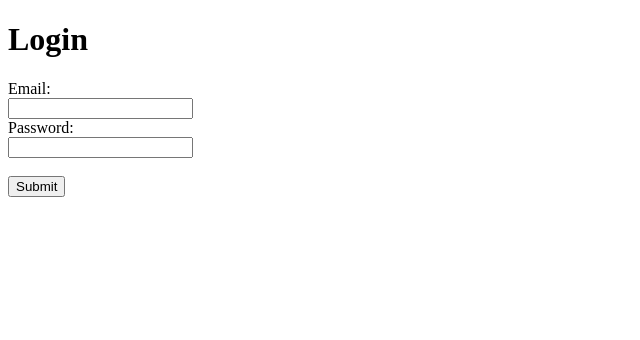
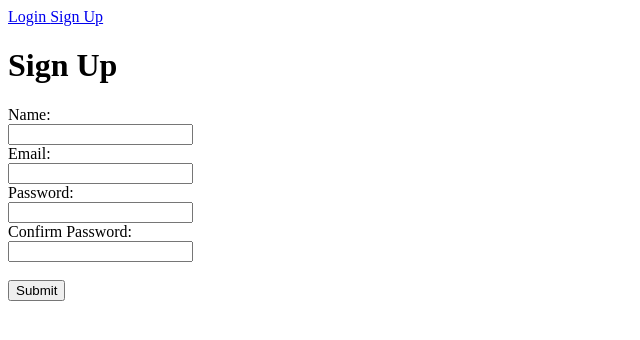
Before and after one commit to Aortix/BuddyConnect, a React (Create React App) app in the folder client/: page /sign-up in a window 1280 px wide. Shown: the top 340 px of the page, without its empty margins (0-640 px from the left). Built offline with nearby package versions, Linux system fonts and the light colour scheme.

Commit message:
working on auth functionality on front endy. sign up and login are working and are saving a token in localstorage

```diff
--- a/client/package.json
+++ b/client/package.json
@@ -4,9 +4,11 @@
   "private": true,
   "dependencies": {
     "axios": "^0.18.0",
+    "jwt-decode": "^2.2.0",
     "react": "^16.8.6",
     "react-dom": "^16.8.6",
     "react-redux": "^6.0.1",
+    "react-router-dom": "^5.0.0",
     "react-scripts": "2.1.8",
     "redux": "^4.0.1",
     "redux-thunk": "^2.3.0"
--- a/client/src/App.js
+++ b/client/src/App.js
@@ -1,24 +1,37 @@
 import React, { Component } from "react";
 import { connect } from "react-redux";
+import { BrowserRouter as Router, Route, Link } from "react-router-dom";
 import "./App.css";
 
 //Actions
-import authLogin from "./actions/authLogin";
+import { authLogin, authSignUp, authCheck } from "./actions/auth";
 
 //Components
 import Login from "./components/Login/Login";
+import SignUp from "./components/SignUp/SignUp";
+import Header from "./components/Header/Header";
+import Dashboard from "./components/Dashboard/Dashboard";
 
 class App extends Component {
   state = {
+    name: "",
     email: "",
-    password: ""
+    password: "",
+    confirm_password: ""
   };
 
   handleLoginSubmit = event => {
     event.preventDefault();
-    this.props.onFormSubmit(
-      event.target.email.value,
-      event.target.password.value
+    this.props.onLoginSubmit(this.state.email, this.state.password);
+  };
+
+  handleSignUpSubmit = event => {
+    event.preventDefault();
+    this.props.onSignUpSubmit(
+      this.state.name,
+      this.state.email,
+      this.state.password,
+      this.state.confirm_password
     );
   };
 
@@ -26,35 +39,70 @@ class App extends Component {
     this.setState({
       [event.target.name]: event.target.value
     });
-    console.log(this.state.email, this.state.password);
   };
 
   render() {
     return (
+      <Router>
         <div className="App">
+          <Route path="/" component={Header} />
+          <Route
+            exact
+            path="/dashboard"
+            render={props => (
+              <Dashboard
+                authCheck={this.props.authCheck}
+                authenticated={this.props.authenticated}
+                {...props}
+              />
+            )}
+          />
+          <Route
+            exact
+            path="/sign-up"
+            render={() => (
+              <SignUp
+                handleSignUpSubmit={this.handleSignUpSubmit}
+                handleChange={this.handleChange}
+                name={this.state.name}
+                email={this.state.email}
+                password={this.state.password}
+                confirm_password={this.state.confirm_password}
+              />
+            )}
+          />
+          <Route
+            exact
+            path="/login"
+            render={() => (
               <Login
                 handleLoginSubmit={this.handleLoginSubmit}
                 handleChange={this.handleChange}
                 email={this.state.email}
                 password={this.state.password}
               />
-        <p>
-          {this.props.email} {this.props.password} {this.props.token}
-        </p>
+            )}
+          />
         </div>
+      </Router>
     );
   }
 }
 
 const mapStateToProps = state => ({
   email: state.authReducer.email,
-  password: state.authReducer.password,
-  token: state.authReducer.token
+  authenticated: state.authReducer.authenticated
 });
 
 const mapDispatchToProps = dispatch => ({
-  onFormSubmit: (email, password) => {
+  onSignUpSubmit: (name, email, password, confirm_password) => {
+    dispatch(authSignUp(name, email, password, confirm_password));
+  },
+  onLoginSubmit: (email, password) => {
     dispatch(authLogin(email, password));
+  },
+  authCheck: () => {
+    dispatch(authCheck());
   }
 });
 
--- /dev/null
+++ b/client/src/actions/auth.js
@@ -0,0 +1,78 @@
+import axios from "axios";
+import { LOGIN_INFORMATION, AUTHENTICATED } from "./../actions/types";
+
+export const authSignUp = (
+  name,
+  email,
+  password,
+  confirm_password
+) => dispatch => {
+  const requestBody = {
+    name,
+    email,
+    password,
+    password2: confirm_password
+  };
+  console.log(requestBody);
+  axios
+    .post("http://localhost:5000/api/user/sign-up", requestBody)
+    .then(data => {
+      console.log(data);
+      console.log("User should have been added.");
+    })
+    .catch(err => {
+      return err;
+    });
+};
+
+export const authLogin = (email, password) => dispatch => {
+  const requestBody = {
+    email,
+    password
+  };
+  axios
+    .post("http://localhost:5000/api/user/login", requestBody)
+    .then(data => {
+      console.log(data);
+      dispatch({
+        type: LOGIN_INFORMATION,
+        payload: {
+          email: data.email
+        }
+      });
+      window.localStorage.setItem("token", data.data.token);
+      console.log("Token should be in localstorage if login was successful.");
+    })
+    .catch(err => {
+      return err;
+    });
+};
+
+export const authCheck = () => dispatch => {
+  const requestBody = {
+    token: localStorage.getItem("token")
+  };
+
+  const config = {
+    headers: {
+      Authorization: localStorage.getItem("token")
+    }
+  };
+  axios
+    .post("http://localhost:5000/api/user/verify-user", requestBody, config)
+    .then(data => {
+      console.log("returned true!");
+      dispatch({
+        type: AUTHENTICATED,
+        payload: { authenticated: true }
+      });
+    })
+    .catch(err => {
+      console.log("returned false");
+      dispatch({
+        type: AUTHENTICATED,
+        payload: { authenticated: false }
+      });
+      console.log(err);
+    });
+};
--- a/client/src/actions/authLogin.js
+++ /dev/null
@@ -1,28 +0,0 @@
-import axios from "axios";
-import { LOGIN_INFORMATION } from "./types";
-
-export const authLogin = (email, password) => dispatch => {
-  const requestBody = {
-    email: email,
-    password: password
-  };
-  axios
-    .post("http://localhost:5000/api/user/login", requestBody)
-    .then(data => {
-      console.log(data);
-      /*dispatch({
-        type: LOGIN_INFORMATION,
-        payload: {
-          email,
-          password,
-          token: data.data.token
-        }
-      });*/
-      window.localStorage.setItem("token", data.data.token);
-    })
-    .catch(err => {
-      return err;
-    });
-};
-
-export default authLogin;
--- a/client/src/actions/types.js
+++ b/client/src/actions/types.js
@@ -1 +1,3 @@
 export const LOGIN_INFORMATION = "LOGIN_INFORMATION";
+export const SIGN_UP_INFORMATION = "SIGN_UP_INFORMATION";
+export const AUTHENTICATED = "AUTHENTICATED";
--- a/client/src/components/Dashboard/Dashboard.js
+++ b/client/src/components/Dashboard/Dashboard.js
@@ -0,0 +1,25 @@
+import React, { Component } from "react";
+import { Redirect } from "react-router-dom";
+import axios from "axios";
+import jwt_decode from "jwt-decode";
+
+export default class Dashboard extends Component {
+  componentDidMount = () => {
+    this.props.authCheck();
+  };
+
+  render() {
+    return this.props.authenticated === true ? (
+      <div>
+        <h2>Dashboard for authorized users.</h2>
+        <h3>Posts Here:</h3>
+        {console.log("It did hit here!")}
+      </div>
+    ) : (
+      <div>
+        {console.log(this.props.authenticated)}
+        {this.props.history.push("/login")}
+      </div>
+    );
+  }
+}
--- a/client/src/components/Header/HeaderAuth/HeaderAuth.js
+++ b/client/src/components/Header/HeaderAuth/HeaderAuth.js
@@ -1,5 +1,15 @@
 import React from "react";
+import { Link } from "react-router-dom";
 
 export default function HeaderAuth() {
-  return <div />;
+  return (
+    <div>
+      <span>
+        <Link to="/login">Login </Link>
+      </span>
+      <span>
+        <Link to="/sign-up">Sign Up</Link>
+      </span>
+    </div>
+  );
 }
--- a/client/src/components/SignUp/SignUp.js
+++ b/client/src/components/SignUp/SignUp.js
@@ -0,0 +1,44 @@
+import React from "react";
+
+export default function SignUp(props) {
+  return (
+    <div>
+      <h1>Sign Up</h1>
+      <form onSubmit={props.handleSignUpSubmit}>
+        Name: <br />
+        <input
+          type="text"
+          name="name"
+          onChange={props.handleChange}
+          value={props.name}
+        />
+        <br />
+        Email: <br />
+        <input
+          type="email"
+          name="email"
+          onChange={props.handleChange}
+          value={props.email}
+        />
+        <br />
+        Password: <br />
+        <input
+          type="password"
+          name="password"
+          onChange={props.handleChange}
+          value={props.password}
+        />
+        <br />
+        Confirm Password: <br />
+        <input
+          type="password"
+          name="confirm_password"
+          onChange={props.handleChange}
+          value={props.confirm_password}
+        />
+        <br /> <br />
+        <input type="submit" name="Submit" onClick={props.handleSignUpSubmit} />
+      </form>
+    </div>
+  );
+}
--- a/client/src/reducers/authReducer.js
+++ b/client/src/reducers/authReducer.js
@@ -1,18 +1,21 @@
-import { LOGIN_INFORMATION } from "./../actions/types";
+import { LOGIN_INFORMATION, AUTHENTICATED } from "./../actions/types";
 
 const initialState = {
   email: "",
-  password: "",
-  token: ""
+  authenticated: false
 };
 
 export const authReducer = (state = initialState, action) => {
   switch (action.type) {
     case LOGIN_INFORMATION:
       return {
-        email: action.payload.email,
-        password: action.payload.password,
-        token: action.payload.token
+        ...state,
+        email: action.payload.email
+      };
+    case AUTHENTICATED:
+      return {
+        ...state,
+        authenticated: action.payload.authenticated
       };
     default:
       return state;
```
Also changed, not shown: 2 other files (tests, documents, lock files or other folders). Lines whose indentation alone changed are shown as unchanged.
